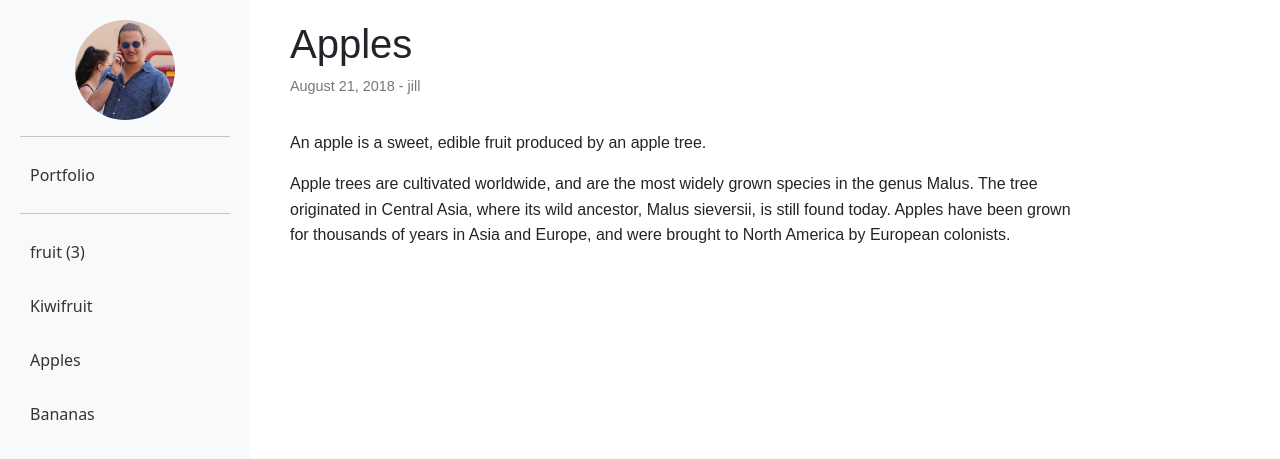
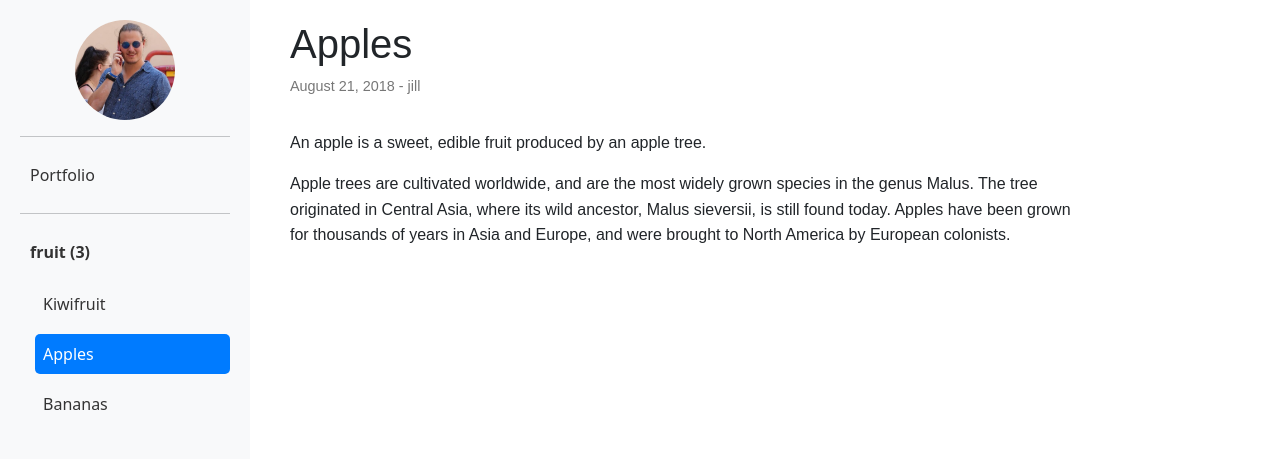
Before and after one commit to MathijsNabbe/Digital-CV, a Jekyll site: the page built from _posts/2018-08-21-apples.md, in a window 1280 px wide. Shown: the top 459 px of the page. Built offline with Jekyll 4.4.1, drawn with Linux system fonts in a browser that asks for light colours; a script that is not in the unit is left out.

Commit message:
Refactor post navigation structure and styles for improved usability and presentation

```diff
--- a/_includes/post-navigation.html
+++ b/_includes/post-navigation.html
@@ -5,18 +5,44 @@
     <hr>
     <a href="/index.html" class="site-switch">Portfolio</a>
     <hr>
-    <ul>
+    <ul class="tree-nav">
+        {% assign current_url = page.url %}
         {% assign categories = site.categories | sort %}
         {% for category in categories %}
-        <li>
-            <a href="#">{{ category[0] }} ({{ category[1] | size }})</a>
-            <ul>
+        {% assign is_active_category = false %}
+        {% for post in category[1] %}
+        {% if post.url == current_url %}
+        {% assign is_active_category = true %}
+        {% endif %}
+        {% endfor %}
+        <li class="tree-nav-category{% if is_active_category %} expanded{% endif %}">
+            <button class="tree-nav-toggle" type="button">{{ category[0] }} ({{ category[1] | size }})</button>
+            <ul class="tree-nav-posts" {% unless is_active_category %}style="display: none;" {% endunless %}>
                 {% for post in category[1] %}
-                <li><a href="{{ post.url | relative_url }}">{{ post.title }}</a></li>
+                <li>
+                    <a href="{{ post.url | relative_url }}"
+                        class="tree-nav-link{% if post.url == current_url %} active{% endif %}">
+                        {{ post.title }}
+                    </a>
+                </li>
                 {% endfor %}
             </ul>
         </li>
         {% endfor %}
+    </ul>
+    <script>
+        document.addEventListener("DOMContentLoaded", function () {
+            document.querySelectorAll(".tree-nav-toggle").forEach(function (btn) {
+                btn.addEventListener("click", function () {
+                    const categoryItem = btn.parentElement;
+                    const subList = categoryItem.querySelector(".tree-nav-posts");
+                    const isExpanded = categoryItem.classList.toggle("expanded");
 
-    </ul>
+                    if (subList) {
+                        subList.style.display = isExpanded ? "block" : "none";
+                    }
+                });
+            });
+        });
+    </script>
 </nav>
--- a/assets/css/navigation.css
+++ b/assets/css/navigation.css
@@ -23,3 +23,49 @@
     background: #007bff;
     color: #fff;
 }
+
+.tree-nav {
+    list-style: none;
+    padding-left: 0;
+}
+
+.tree-nav-category {
+    margin: 10px 0;
+}
+
+.tree-nav-toggle {
+    background: none;
+    border: none;
+    color: #333;
+    font-weight: bold;
+    text-align: left;
+    width: 100%;
+    padding: 10px;
+    cursor: pointer;
+    border-radius: 5px;
+}
+
+.tree-nav-toggle:hover,
+.tree-nav-link.active {
+    background: #007bff;
+    color: #fff;
+}
+
+.tree-nav-posts {
+    list-style: none;
+    padding-left: 15px;
+    margin-top: 5px;
+}
+
+.tree-nav-link {
+    text-decoration: none;
+    color: #333;
+    display: block;
+    padding: 8px;
+    border-radius: 5px;
+}
+
+.tree-nav-link:hover {
+    background: #007bff;
+    color: #fff;
+}
```
